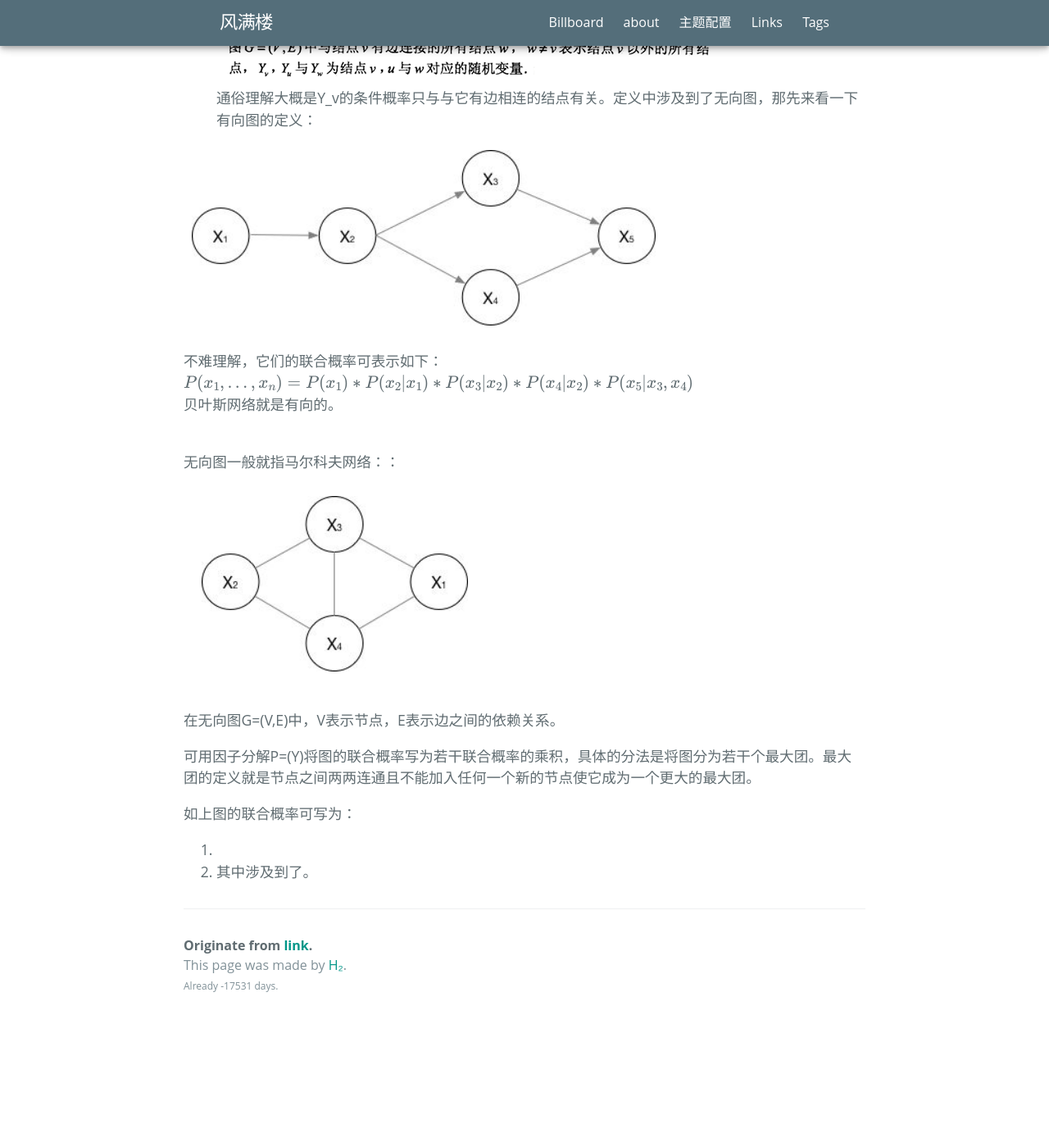
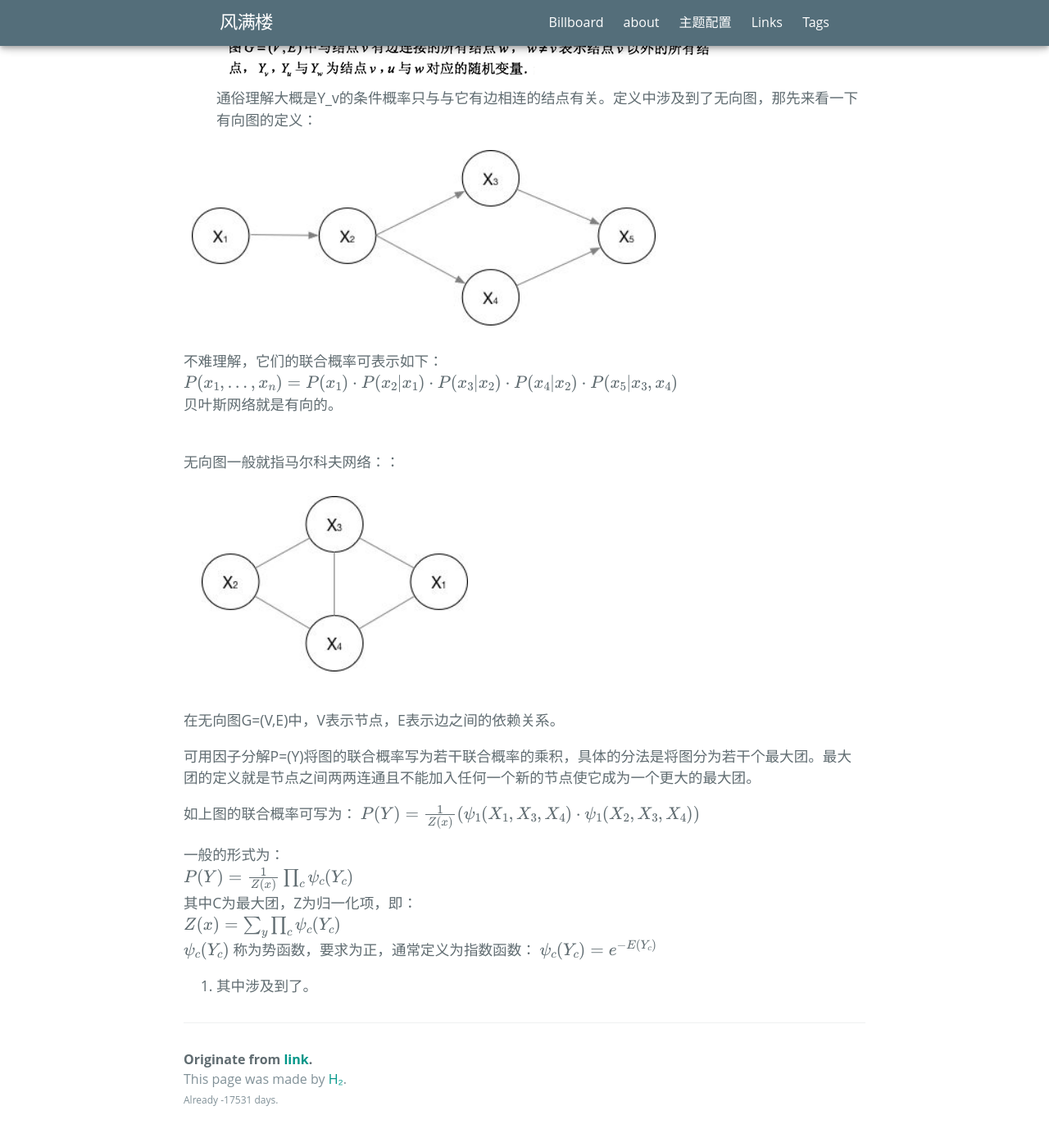
Before and after one commit to paichin/paichin.github.io, a Jekyll site: the page built from _posts/2019-08-13-test.md, in a window 1280 px wide and 1400 px high, scrolled down 1302 px. Shown: the top 1388 px of the window at 82% size. Built offline with Jekyll 4.4.1, drawn with Linux system fonts in a browser that asks for light colours; some web fonts are replaced; formulas are drawn with MathJax 3; comment, search, counter and statistics services are not loaded; before the commit the page ends 2563 px from its top, so only the background shows below that.

Commit message:
Update 2019-08-13-test.md

```diff
--- a/_posts/2019-08-13-test.md
+++ b/_posts/2019-08-13-test.md
@@ -23,7 +23,7 @@ tags: ''
 
   不难理解，它们的联合概率可表示如下：
   $$
-  P(x_1,...,x_n)=P(x_1)*P(x_2|x_1)*P(x_3|x_2)*P(x_4|x_2)*P(x_5|x_3,x_4)
+  P(x_1,...,x_n)=P(x_1)·P(x_2|x_1)·P(x_3|x_2)·P(x_4|x_2)·P(x_5|x_3,x_4)
   $$
   <br>贝叶斯网络就是有向的。
 
@@ -36,7 +36,27 @@ tags: ''
   可用因子分解P=(Y)将图的联合概率写为若干联合概率的乘积，具体的分法是将图分为若干个最大团。最大团的定义就是节点之间两两连通且不能加入任何一个新的节点使它成为一个更大的最大团。
 
   如上图的联合概率可写为：
+  $$
+  P(Y)=\frac{1}{Z(x)}(ψ_1(X_1,X_3,X_4)·ψ_1(X_2,X_3,X_4))
+  $$
+  <br>
 
-4.
+  一般的形式为：<br>
+  $$
+  P(Y)=\frac{1}{Z(x)}\prod_{c}ψ_c(Y_c)
+  $$
+  <br>其中C为最大团，Z为归一化项，即：<br>
+  $$
+  Z(x)=\sum_y\prod_cψ_c(Y_c)
+  $$
+  <br>
+  $$
+  ψ_c(Y_c)
+  $$
+  称为势函数，要求为正，通常定义为指数函数：
+  $$
+  ψ_c(Y_c)=e^{-E(Y_c)}
+  $$
 
-5. 其中涉及到了。
+
+4. 其中涉及到了。
```
